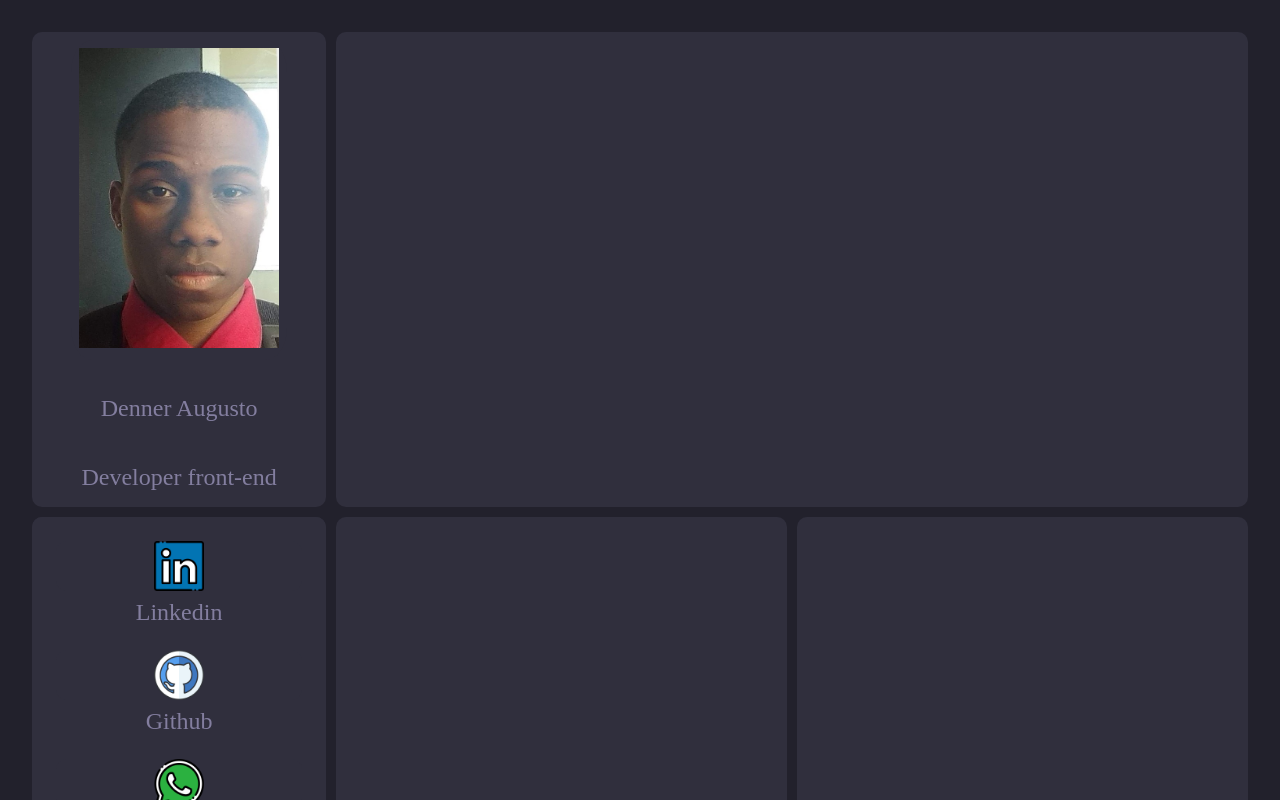
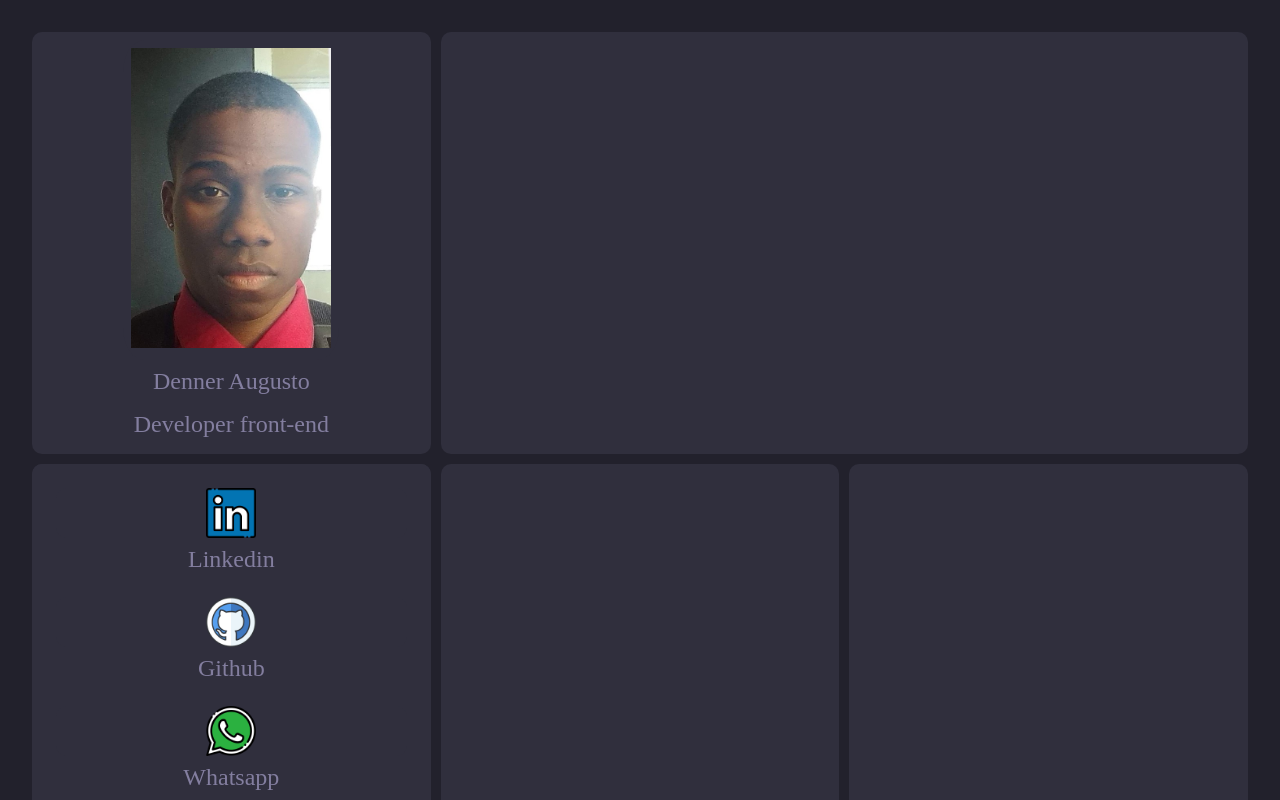
Before and after one commit to denner-august/curriculo-2.0, a Next.js app: page / in a window 1280 px wide. Shown: the top 800 px of the page. Built offline with nearby package versions, Linux system fonts and the light colour scheme.

Commit message:
Update Global.ts

```diff
--- a/src/styles/Global.ts
+++ b/src/styles/Global.ts
@@ -10,7 +10,7 @@ export const GlobalStyle = createGlobalStyle`
 }
 
 *{
-    /* height: 100% ; */
+
     margin: 0;
     padding: 0.5rem;
     box-sizing: border-box;
@@ -27,8 +27,8 @@ h1,h2,p,ul,li,a{
 
 .container{
   display: grid;
-  grid-template-columns: 1fr 2fr 2fr;
-  grid-template-rows: 1fr 1fr 0.5fr 0.5fr 0.5fr;
+  grid-template-columns: 2fr 2fr 2fr;
+  grid-template-rows: 0.3fr 1fr 0.5fr 0.5fr 0.5fr;
   grid-auto-columns: 1fr;
   gap: 10px 10px;
   grid-auto-flow: row;
```
